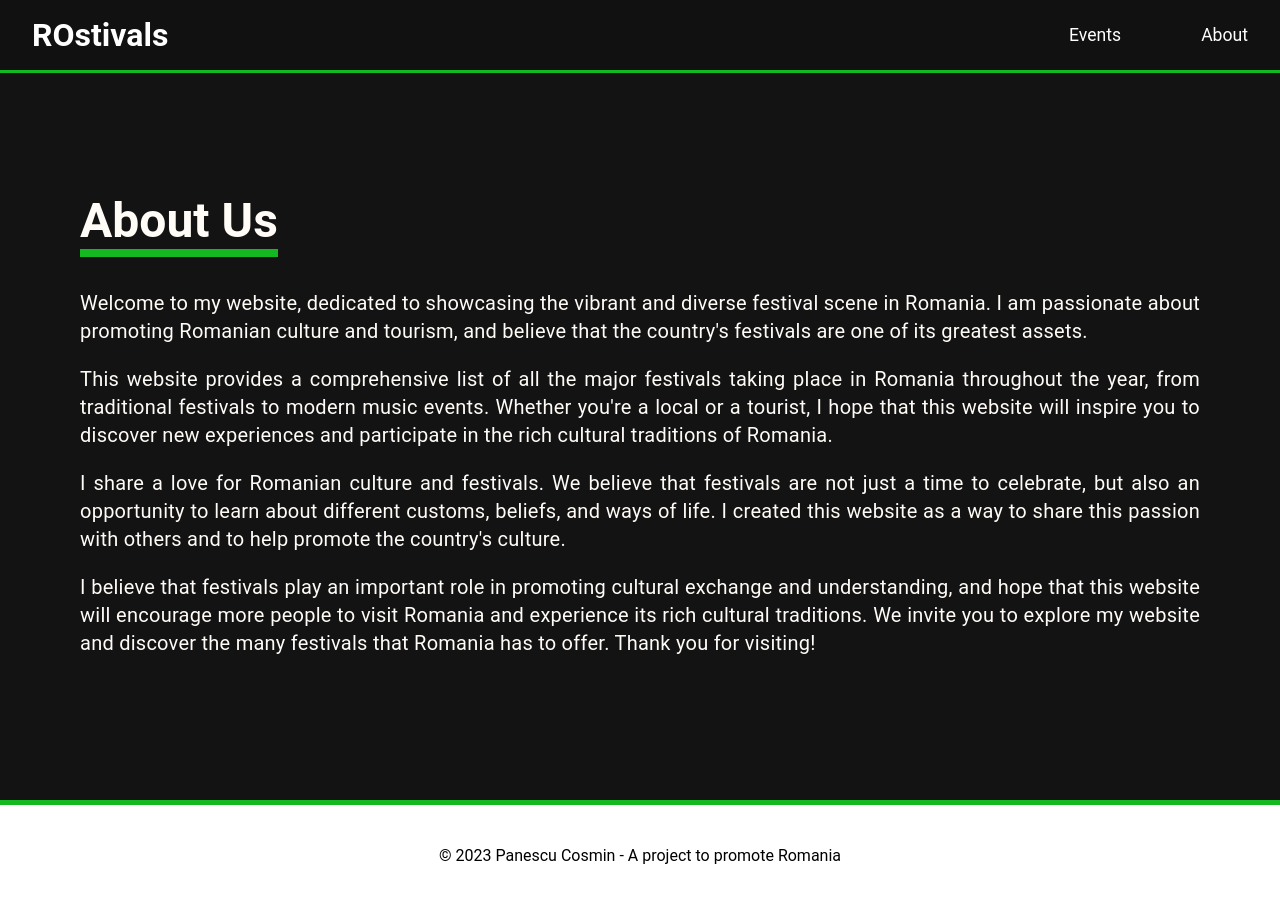
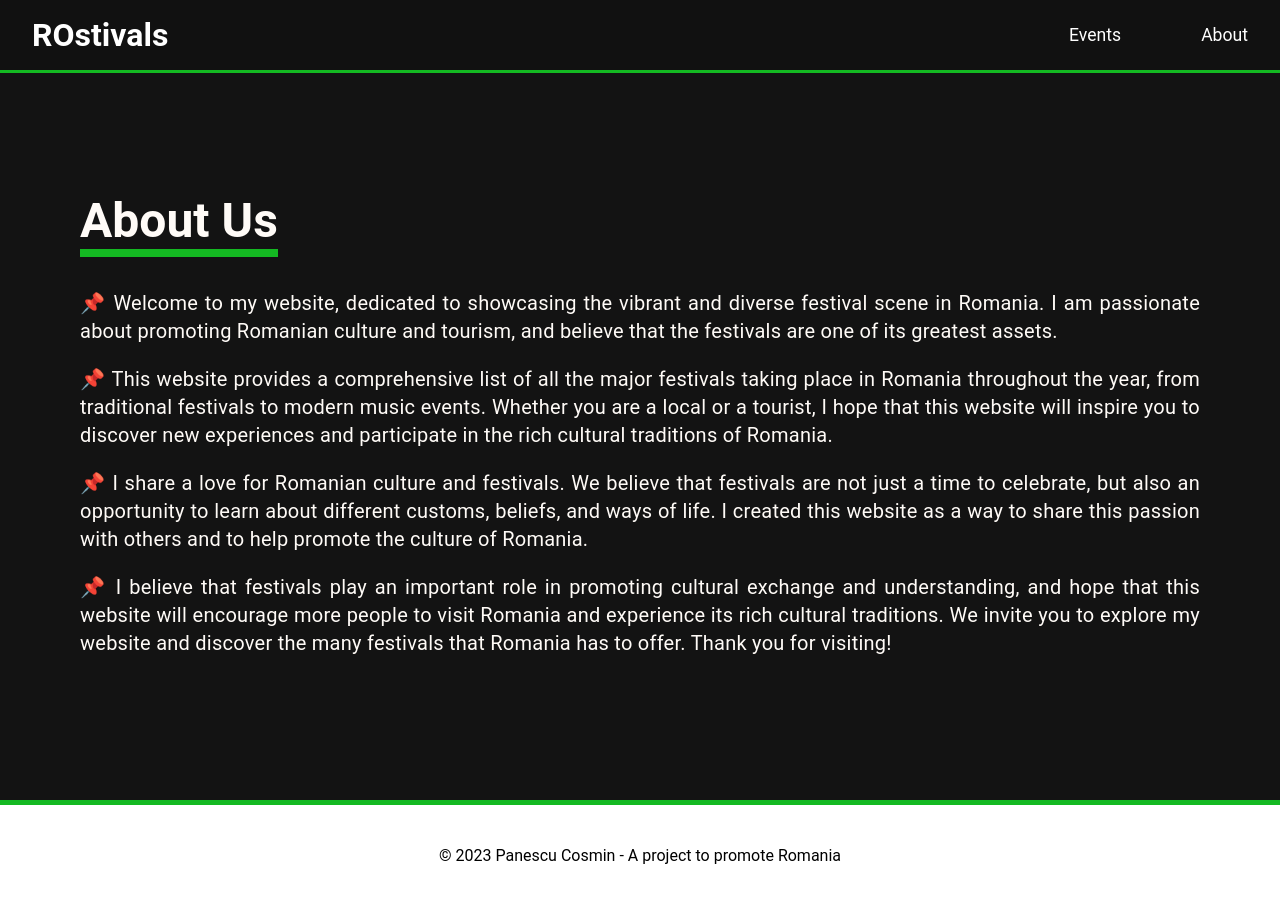
Before and after one commit to cosmin-panescu/Romania-Events-Website, a Next.js app: page /about in a window 1280 px wide. Shown: the top 902 px of the page. Built offline with nearby package versions, Linux system fonts and the light colour scheme.

Commit message:
remove unwanted symbols

```diff
--- a/src/pages/about.jsx
+++ b/src/pages/about.jsx
@@ -6,16 +6,16 @@ const About = () => {
       <div className="about-content">
         <h1>About Us</h1>
         <p>
-          Welcome to my website, dedicated to showcasing the vibrant and diverse festival scene in Romania. I am passionate about promoting Romanian culture and tourism, and believe that the country's festivals are one of its greatest assets.
+         📌 Welcome to my website, dedicated to showcasing the vibrant and diverse festival scene in Romania. I am passionate about promoting Romanian culture and tourism, and believe that the festivals are one of its greatest assets.
         </p>
         <p>
-          This website provides a comprehensive list of all the major festivals taking place in Romania throughout the year, from traditional festivals to modern music events. Whether you're a local or a tourist, I hope that this website will inspire you to discover new experiences and participate in the rich cultural traditions of Romania.
+          📌 This website provides a comprehensive list of all the major festivals taking place in Romania throughout the year, from traditional festivals to modern music events. Whether you are a local or a tourist, I hope that this website will inspire you to discover new experiences and participate in the rich cultural traditions of Romania.
         </p>
         <p>
-          I share a love for Romanian culture and festivals. We believe that festivals are not just a time to celebrate, but also an opportunity to learn about different customs, beliefs, and ways of life. I created this website as a way to share this passion with others and to help promote the country's culture.
+          📌 I share a love for Romanian culture and festivals. We believe that festivals are not just a time to celebrate, but also an opportunity to learn about different customs, beliefs, and ways of life. I created this website as a way to share this passion with others and to help promote the culture of Romania.
         </p>
         <p>
-          I believe that festivals play an important role in promoting cultural exchange and understanding, and hope that this website will encourage more people to visit Romania and experience its rich cultural traditions. We invite you to explore my website and discover the many festivals that Romania has to offer. Thank you for visiting!
+          📌 I believe that festivals play an important role in promoting cultural exchange and understanding, and hope that this website will encourage more people to visit Romania and experience its rich cultural traditions. We invite you to explore my website and discover the many festivals that Romania has to offer. Thank you for visiting!
         </p>
       </div>
     </div>
```
